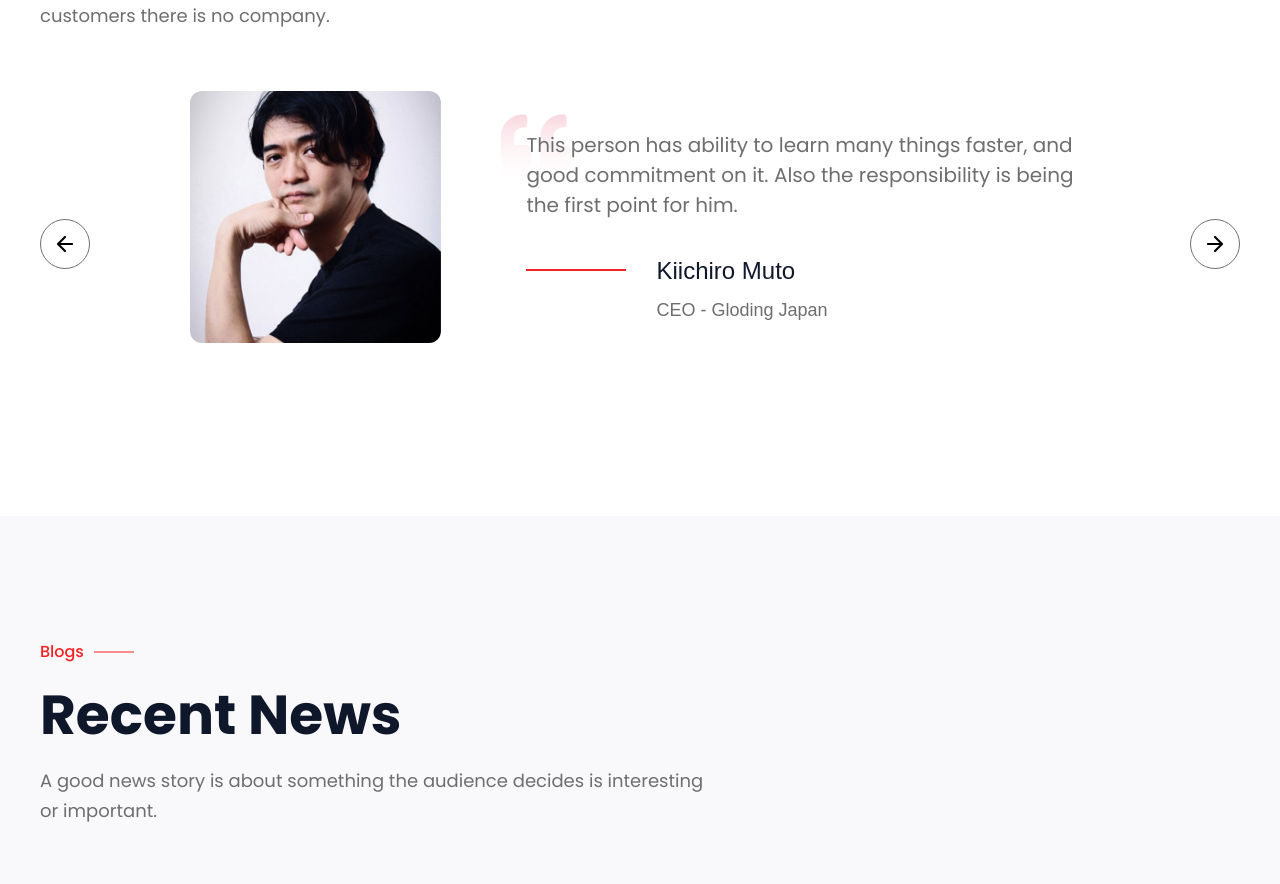
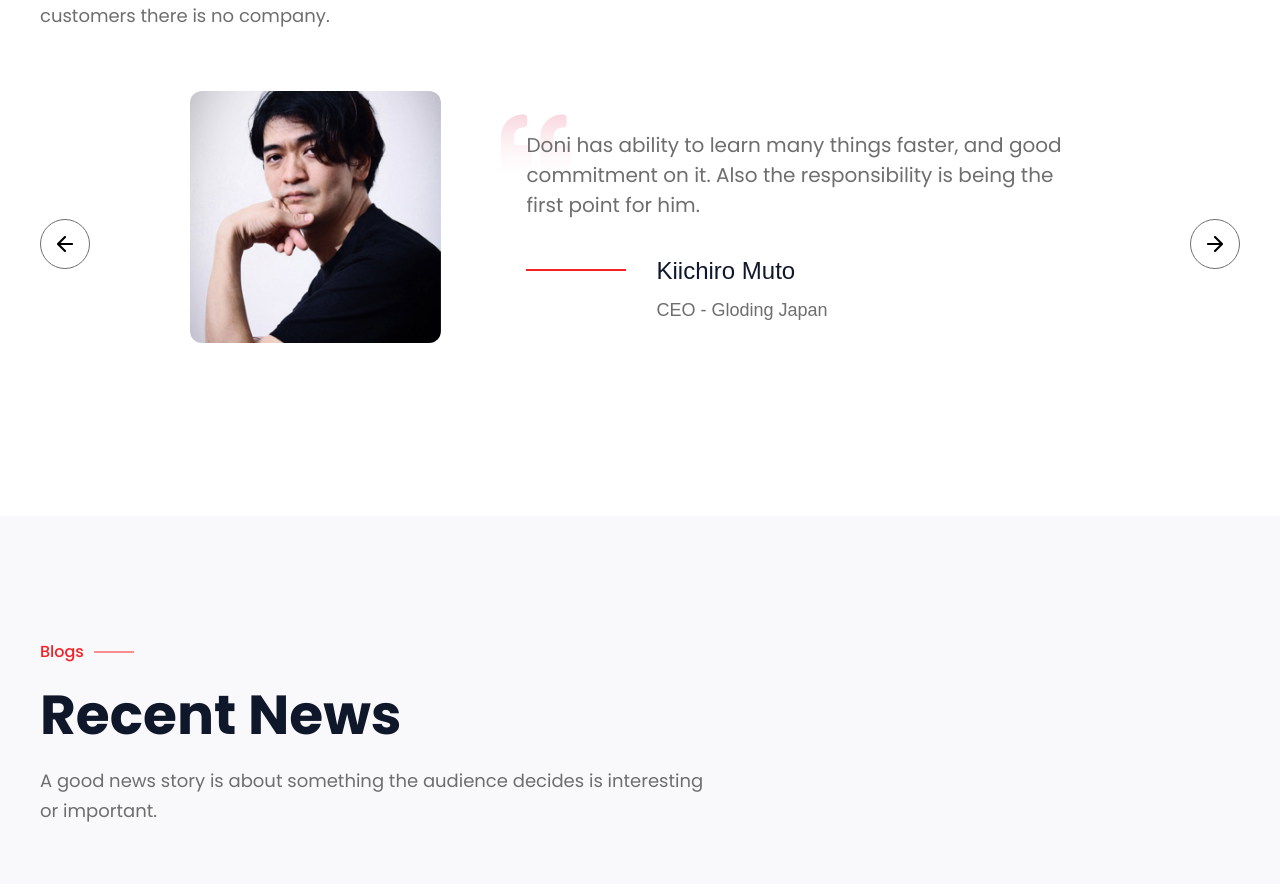
Before and after one commit to doni404/portfolio-public-reactjs, a React (Create React App) app: page / in a window 1280 px wide. Shown: the part 4780-5664 px from the top of the page. Built offline with nearby package versions, Linux system fonts and the light colour scheme.

Commit message:
fix : update testimonials and add one more from riyanarto

```diff
--- a/src/components/testimonial/Testimonial.jsx
+++ b/src/components/testimonial/Testimonial.jsx
@@ -26,7 +26,7 @@ export default function SimpleSlider() {
   const testimonialContent = [
     {
       img: "kiichiro",
-      desc: `This person has ability to learn many things faster, and good commitment on it. Also the responsibility is being the first point for him.`,
+      desc: `Doni has ability to learn many things faster, and good commitment on it. Also the responsibility is being the first point for him.`,
       name: "Kiichiro Muto",
       designation: "CEO - Gloding Japan",
     },
@@ -44,9 +44,15 @@ export default function SimpleSlider() {
     },
     {
       img: "hoki",
-      desc: `To continue development of ensemble project, the team has shown true dedication and determination. Without your support, the organization could not have gone that extra mile. The company is truly graced with employees like you. A massive thank you to each one of you !`,
+      desc: `Doni and team have shown true dedication and determination to continue Ensemble project development. Without your support, the organization could not have gone that extra mile. A massive thank you to each one of you !`,
       name: "Mika Hoki",
       designation: "Technical Support - Ensemble Paris",
+    },
+    {
+      img: "riyanarto",
+      desc: `Good capability and consistency, we had great experience making The first non-infectious, non-invasive, fast and affordable COVID-19 screening tool in the world !`,
+      name: "Riyanarto Sarno",
+      designation: "ITS University Professor - Idea Initiator i-Nose",
     },
     {
       img: "agus",
```
Also changed, not shown: public/img/testimonials/riyanarto.jpg (added).
